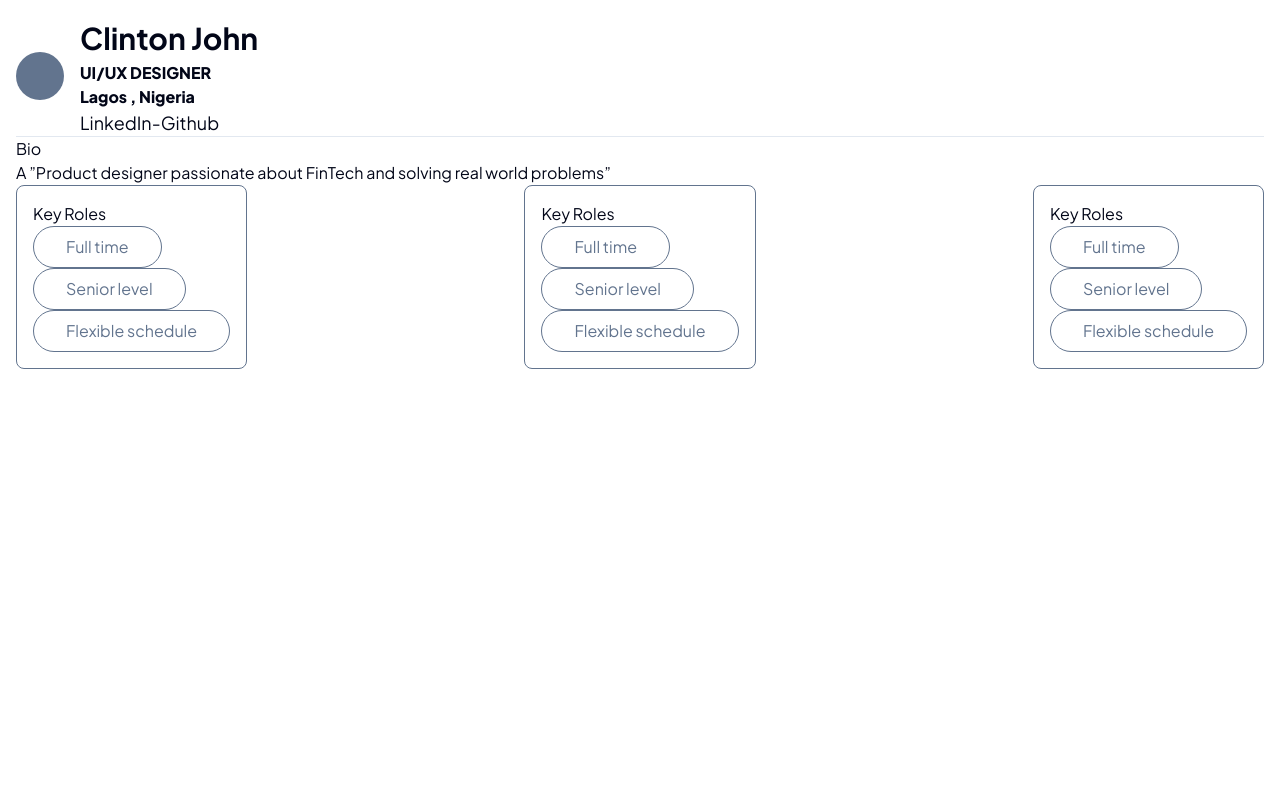
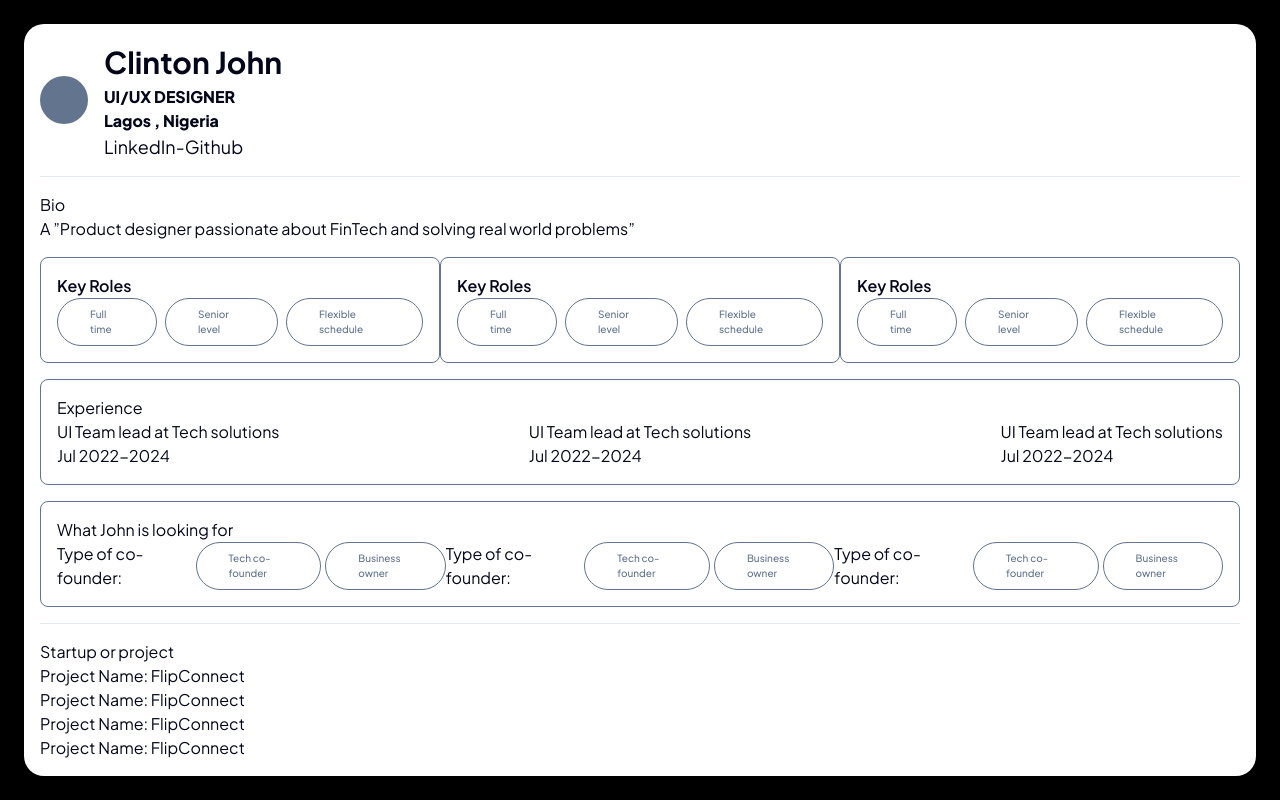
Before and after one commit to Virograf-main/Virofund, a Next.js app: page / in a window 1280 px wide. Built offline with nearby package versions, Linux system fonts and the light colour scheme.

Commit message:
feat: added more features to profile

```diff
--- a/src/app/page.tsx
+++ b/src/app/page.tsx
@@ -23,7 +23,7 @@ const newItems = [
 
 export default function Home() {
   return (
-    <div className="">
+    <div className="bg-black p-6">
       {/* <Signin /> */}
       <Profile/>
     </div>
--- a/src/components/atoms/pills/index.tsx
+++ b/src/components/atoms/pills/index.tsx
@@ -2,7 +2,7 @@ import React from 'react'
 
 const Pills = ({text}: {text: string}) => {
   return (
-    <div className='rounded-full border border-muted-foreground px-8 py-2 text-muted-foreground'>{text}</div>
+    <div className='rounded-full border border-muted-foreground px-8 py-2 text-muted-foreground text-[10px] font-[500]'>{text}</div>
   )
 }
 
--- a/src/components/molecules/profile/subcard/index.tsx
+++ b/src/components/molecules/profile/subcard/index.tsx
@@ -1,10 +1,10 @@
 import KeyValue from '@/components/atoms/keyvalue-pair'
 import React, { ReactNode } from 'react'
 
-const Subcard = ({text, children}: {text: string, children: ReactNode}) => {
+const Subcard = ({text, children, className=""}: {text: string, children: ReactNode, className?: string}) => {
   return (
     <div className='border border-muted-foreground rounded-[8px] p-[16px]'>
-        <KeyValue label={{value: text}}>{children} </KeyValue>
+        <KeyValue label={{value: text}} className={`${className}`}>{children} </KeyValue>
     </div>
   )
 }
--- a/src/components/pages/profile/index.tsx
+++ b/src/components/pages/profile/index.tsx
@@ -21,9 +21,56 @@ const details = [
   },
 ]
 
+const Experience = [
+  {
+    title: 'UI Team lead at Tech solutions',
+    date: 'Jul 2022-2024'
+  }, {
+    title: 'UI Team lead at Tech solutions',
+    date: 'Jul 2022-2024'
+  }, {
+    title: 'UI Team lead at Tech solutions',
+    date: 'Jul 2022-2024'
+  },
+]
+
+const Needs = [
+  {
+    title: 'Type of co-founder',
+    details: ['Tech co-founder', 'Business owner']
+  },
+  {
+    title: 'Type of co-founder',
+    details: ['Tech co-founder', 'Business owner']
+  },
+  {
+    title: 'Type of co-founder',
+    details: ['Tech co-founder', 'Business owner']
+  },
+]
+
+const Projects = [
+  {
+    key: 'Project Name',
+    value: 'FlipConnect'
+  },
+  {
+    key: 'Project Name',
+    value: 'FlipConnect'
+  },
+  {
+    key: 'Project Name',
+    value: 'FlipConnect'
+  },
+  {
+    key: 'Project Name',
+    value: 'FlipConnect'
+  },
+]
+
 const Profile = () => {
   return (
-    <div className='bg-background rounded-[20px] p-4'>
+    <div className='bg-background rounded-[20px] p-4 space-y-4'>
       <BasicInfo props={{
         name: 'Clinton John',
         role: 'UI/UX DESIGNER',
@@ -32,26 +79,65 @@ const Profile = () => {
           country: 'Nigeria'
         },
         socials: 'LinkedIn-Github'
-      }}/>
-      <hr className=''/>
+      }} />
+      <hr className='' />
+
       <KeyValue label={{
         value: 'Bio'
       }}>
         <p>A ”Product designer passionate about FinTech and solving real world problems”</p>
       </KeyValue>
+
       <div className='flex justify-between'>
-        { details.map((detail, idx) => (
+        {details.map((detail, idx) => (
           <div key={idx}>
-          <Subcard text={`${detail.title}`}>
-            { detail.subdetails.map((subdetail, idx) => (
+            <Subcard text={`${detail.title}`} className='text-[16px] font-semibold'>
               <div key={idx} className='flex gap-2'>
-              <Pills text={`${subdetail}`}/>
+                {detail.subdetails.map((subdetail, idx) => (
+                  <Pills text={`${subdetail}`} />
+                ))}
               </div>
-            ))}
             </Subcard>
           </div>
         ))}
       </div>
+
+      <Subcard text='Experience'>
+        <div className='flex justify-between'>
+          {Experience.map((ex, idx) => (
+            <KeyValue label={{ value: ex.title }}>
+              <p>{ex.date}</p>
+            </KeyValue>
+          ))}
+        </div>
+      </Subcard>
+
+      <Subcard text='What John is looking for'>
+        <div className='flex justify-between'>
+          {Needs.map((need, idx) => (
+            <div key={idx} className='flex gap-2'>
+              <p>{need.title}:</p>
+              <div className='flex gap-1'>
+                {need.details.map((detail, idx) => (
+                  <div key={idx}>
+                    <Pills text={detail} />
+                  </div>
+                ))}
+              </div>
+            </div>
+          ))}
+        </div>
+      </Subcard>
+
+      <hr/>
+
+      <KeyValue label={{value: 'Startup or project'}}>
+        <div>
+          {Projects.map((project, idx) => (
+            <div key={idx} className=''> {project.key}: {project.value} </div>
+          ))}
+        </div>
+      </KeyValue>
     </div>
   )
 }
```
Lines whose indentation alone changed are shown as unchanged.
